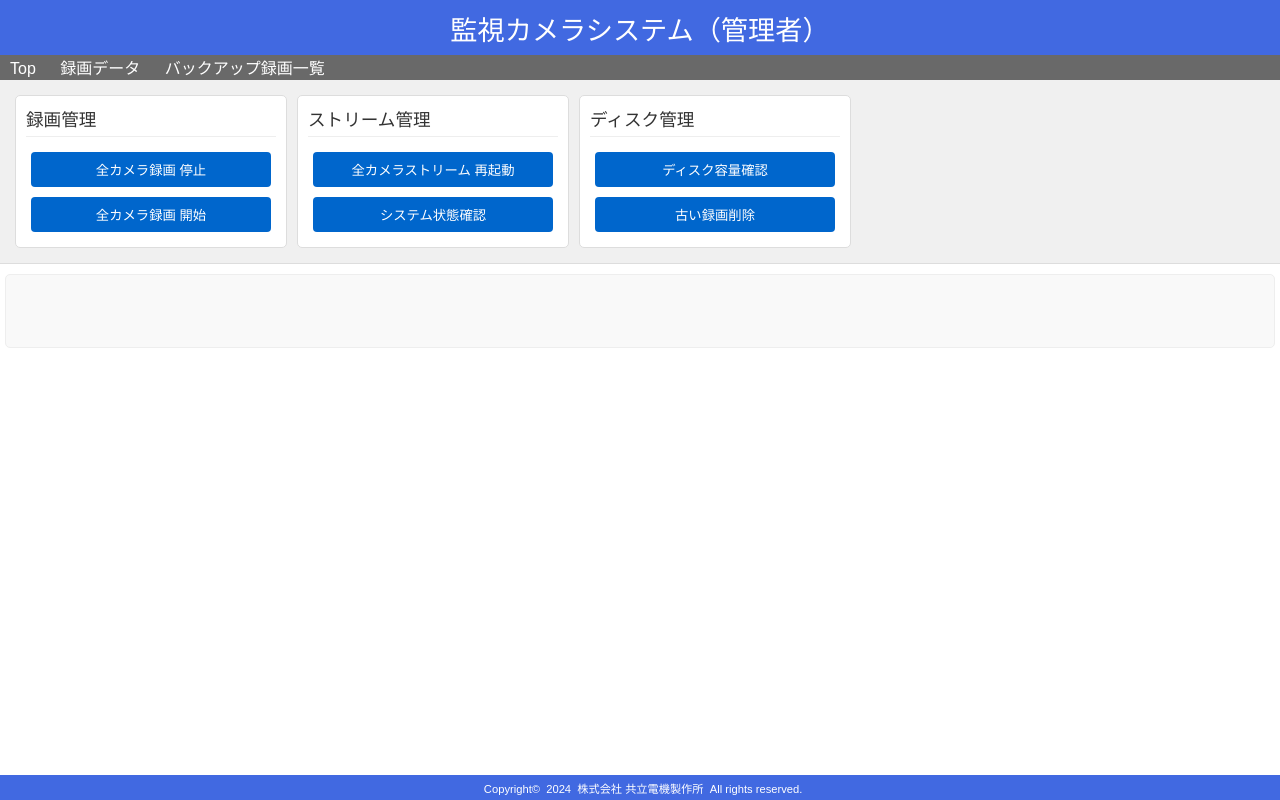
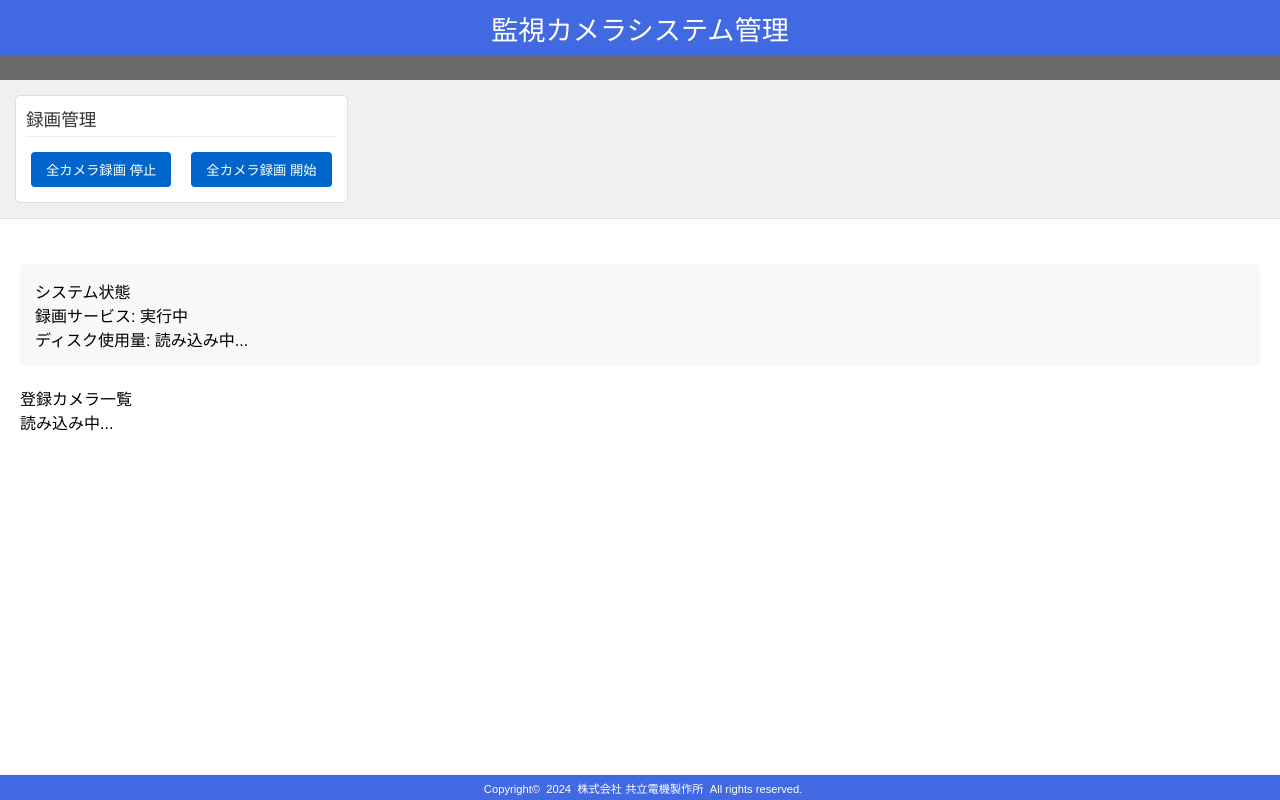
Before and after one commit to foxkon24/surveillance-camera-system, a Flask app: page /system/cam/admin/ in a window 1280 px wide. Run offline with Flask 3, Linux system fonts and the light colour scheme; parts of the project's set-up code (start-up, migrations or seed data) failed here and were passed over.

Commit message:
Add files via upload

```diff
--- a/templates/admin.html
+++ b/templates/admin.html
@@ -4,35 +4,48 @@
     <meta http-equiv="content-type" content="text/html; charset=UTF-8">
     <meta name="viewport" content="width=device-width,initial-scale=1, minimum-scale=1, shrink-to-fit=no, user-scalable=no">
     <link rel="stylesheet" href="/static/css/style_admin.css">
-    <title>監視カメラシステム（管理者）</title>
+    <title>監視カメラシステム管理</title>
+    <style>
+        /* ローディングオーバーレイのスタイル */
+        #loading-overlay {
+            position: fixed;
+            top: 0;
+            left: 0;
+            width: 100%;
+            height: 100%;
+            background-color: rgba(255, 255, 255, 0.8);
+            display: flex;
+            justify-content: center;
+            align-items: center;
+            z-index: 9999;
+            font-size: 1.5em;
+            font-weight: bold;
+        }
+
+        /* ステータスメッセージは初期状態では非表示 */
+        #status-message {
+            display: none;
+        }
+    </style>
 </head>
 <body>
+    <!-- ローディングオーバーレイ -->
+    <div id="loading-overlay">
+        <div>実行中...</div>
+    </div>
+
     <div class="layout">
-        <header><h1>監視カメラシステム（管理者）</h1></header>
+        <header><h1>監視カメラシステム管理</h1></header>
         <nav>
-            <ul>
-                <li><a href="/system/cam/admin/">Top</a></li>
-                <li><a href="/system/cam/record/">録画データ</a></li>
-                <li><a href="/system/cam/backup/">バックアップ録画一覧</a></li>
-            </ul>
         </nav>
+
         <div class="controls">
             <div class="control-group">
                 <h3>録画管理</h3>
-                <button id="stop-all-recordings-btn" onclick="stopAllRecordings()">全カメラ録画 停止</button>
-                <button id="start-all-recordings-btn" onclick="startAllRecordings()">全カメラ録画 開始</button>
-            </div>
-
-            <div class="control-group">
-                <h3>ストリーム管理</h3>
-                <button id="restart-all-streams-btn" onclick="restartAllStreams()">全カメラストリーム 再起動</button>
-                <button id="check-system-status-btn" onclick="checkSystemStatus()">システム状態確認</button>
-            </div>
-
-            <div class="control-group">
-                <h3>ディスク管理</h3>
-                <button id="check-disk-space-btn" onclick="checkDiskSpace()">ディスク容量確認</button>
-                <button id="cleanup-old-recordings-btn" onclick="cleanupOldRecordings()">古い録画削除</button>
+                <div class="button-group">
+                    <button id="stop-all-recordings-btn" onclick="stopAllRecordings()">全カメラ録画 停止</button>
+                    <button id="start-all-recordings-btn" onclick="startAllRecordings()">全カメラ録画 開始</button>
+                </div>
             </div>
         </div>
 
@@ -40,10 +53,19 @@
             <!-- ステータスメッセージがここに表示される -->
         </div>
 
-        <div class="system-status" id="system-status-container">
-            <!-- システム状態情報がここに表示される -->
+        <div class="container">
+            <div class="status">
+                <h2>システム状態</h2>
+                <p>録画サービス: 実行中</p>
+                <p>ディスク使用量: <span id="disk-usage">読み込み中...</span></p>
+            </div>
+
+            <div class="camera-list" id="camera-list-container">
+                <!-- カメラリストがJavaScriptによって動的に表示される -->
+                <h2>登録カメラ一覧</h2>
+                <p>読み込み中...</p>
+            </div>
         </div>
-
         <footer>&nbsp;&nbsp;Copyright&copy;&nbsp;&nbsp;2024&nbsp;&nbsp;株式会社&nbsp;共立電機製作所&nbsp;&nbsp;All&nbsp;rights&nbsp;reserved.</footer>
     </div>
 
```
